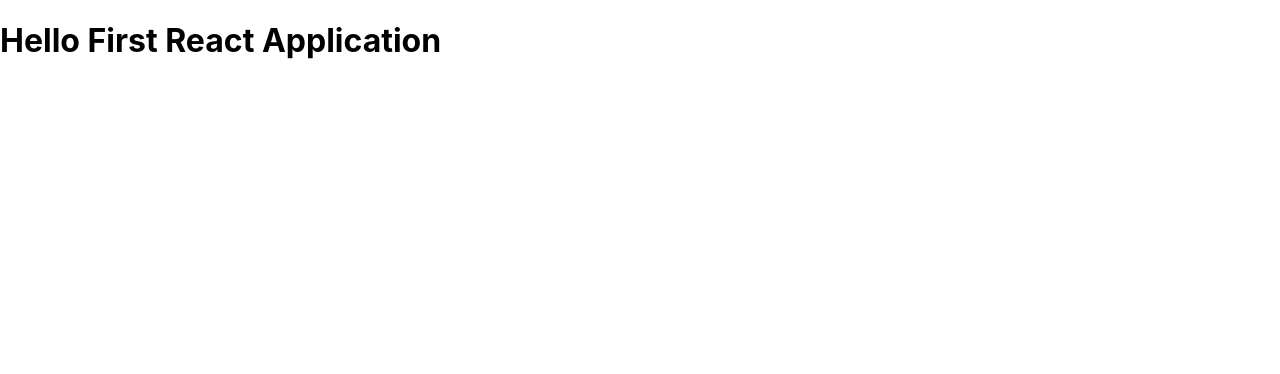
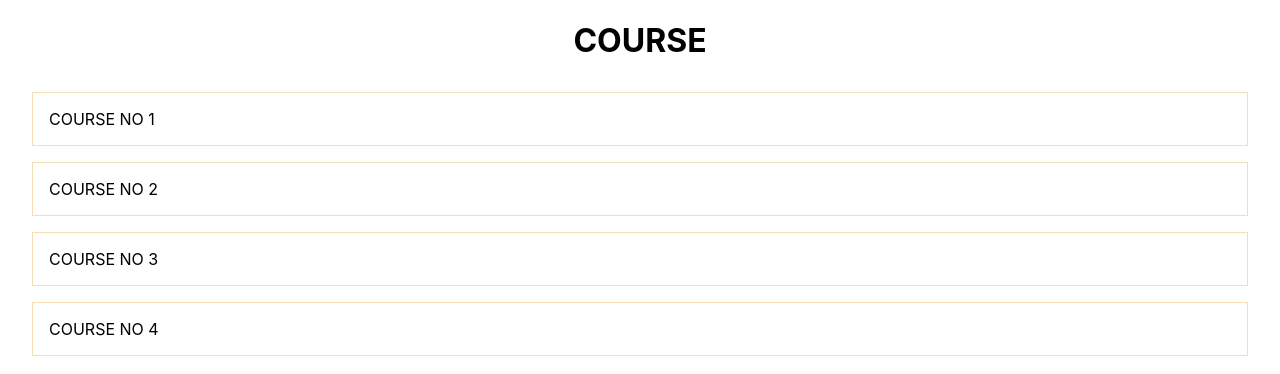
Before and after one commit to Karan7687/react-from-scratch, a React (Create React App) app: page / in a window 1280 px wide. Shown: the top 374 px of the page. Built offline with nearby package versions, Linux system fonts and the light colour scheme.

Commit message:
Create Courses and add CSS

```diff
--- a/public/index.html
+++ b/public/index.html
@@ -42,3 +42,4 @@
     -->
   </body>
 </html>
+<!-- git config --global core.autocrlf true -->
--- a/src/App.css
+++ b/src/App.css
@@ -1,38 +1,14 @@
-.App {
+.course-goals h1{
+
   text-align: center;
 }
-
-.App-logo {
-  height: 40vmin;
-  pointer-events: none;
+.list {
+  list-style: none;
+  margin: 2rem ;
+  padding: 0;
 }
-
-@media (prefers-reduced-motion: no-preference) {
-  .App-logo {
-    animation: App-logo-spin infinite 20s linear;
-  }
+.list li {
+  margin: 1rem 0 ;
+  border: 1px solid wheat;
+  padding: 1rem ;
 }
-
-.App-header {
-  background-color: #282c34;
-  min-height: 100vh;
-  display: flex;
-  flex-direction: column;
-  align-items: center;
-  justify-content: center;
-  font-size: calc(10px + 2vmin);
-  color: white;
-}
-
-.App-link {
-  color: #61dafb;
-}
-
-@keyframes App-logo-spin {
-  from {
-    transform: rotate(0deg);
-  }
-  to {
-    transform: rotate(360deg);
-  }
-}
--- a/src/App.js
+++ b/src/App.js
@@ -1,7 +1,19 @@
 import React from "react";
+import "./App.css";
 
 const App = () => {
-  return <h1>Hello First React Application</h1>;
+  return (
+    <div className="course-goals">
+      <h1>COURSE</h1>
+
+      <ul className="list">
+        <li>COURSE NO 1</li>
+        <li>COURSE NO 2</li>
+        <li>COURSE NO 3</li>
+        <li>COURSE NO 4</li>
+      </ul>
+    </div>
+  );
 };
 
 export default App;
```
Also changed, not shown: src/index.js (line endings or trailing spaces).
